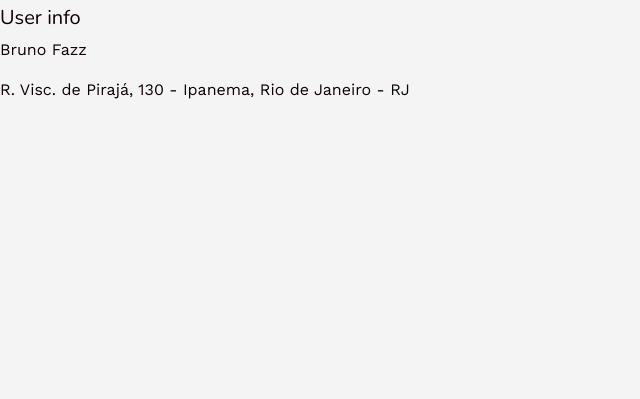
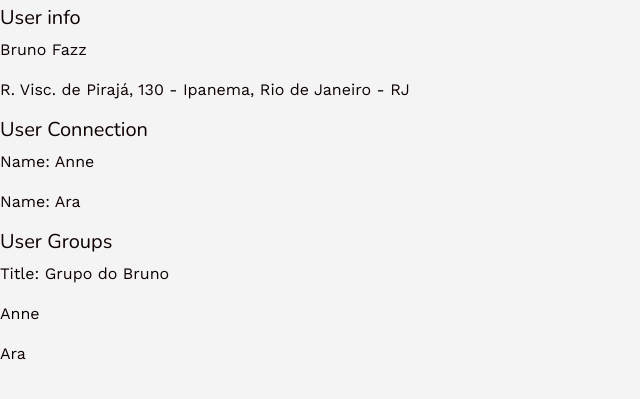
Before and after one commit to ANNEBORTOLI/timezone-app, a Rails app: page /users/1 in a window 1280 px wide. Shown: the part 108-507 px from the top of the page, without its empty margins (0-640 px from the left). Run offline with Rails 7, Linux system fonts and the light colour scheme; a user stored in the database is signed in; data comes from the database, SQL or seed files in the repository; style sheets or scripts are compiled from the project's sources; some libraries are stand-ins or nearby versions.

Commit message:
user view working

```diff
--- a/app/controllers/users_controller.rb
+++ b/app/controllers/users_controller.rb
@@ -9,9 +9,9 @@ class UsersController < ApplicationController
     # 1 - Get current_user info
     @user = User.find(current_user.id)
     # 2 - Get all the current_user connections
-    # @connections = Connection.where(user: current_user)
+    @connections = Connection.where(user: current_user)
     # 2 - Get all the groups created by current_user
-    # @groups = Groups.where(user: current_user)
+    @groups = Group.where(user: current_user)
   end
 
   def new
--- a/app/views/users/show.html.erb
+++ b/app/views/users/show.html.erb
@@ -3,3 +3,18 @@
 <h5>User info</h5>
 <p><%= @user.first_name %> <%= @user.last_name %></p>
 <p><%= @user.address %></p>
+
+<h5>User Connection</h5>
+<% @connections.each do |connection|  %>
+  <p>Name: <%= connection.contact.first_name %></p>
+<% end %>
+
+
+<h5>User Groups</h5>
+<% @groups.each do |group|  %>
+  <p>Title: <%= group.title %></p>
+  <% group.contact_ids.each do |member| %>
+    <% user = User.find(member)  %>
+    <p><%= user.first_name %></p>
+  <% end %>
+<% end %>
```
Also changed, not shown: db/schema.rb.
